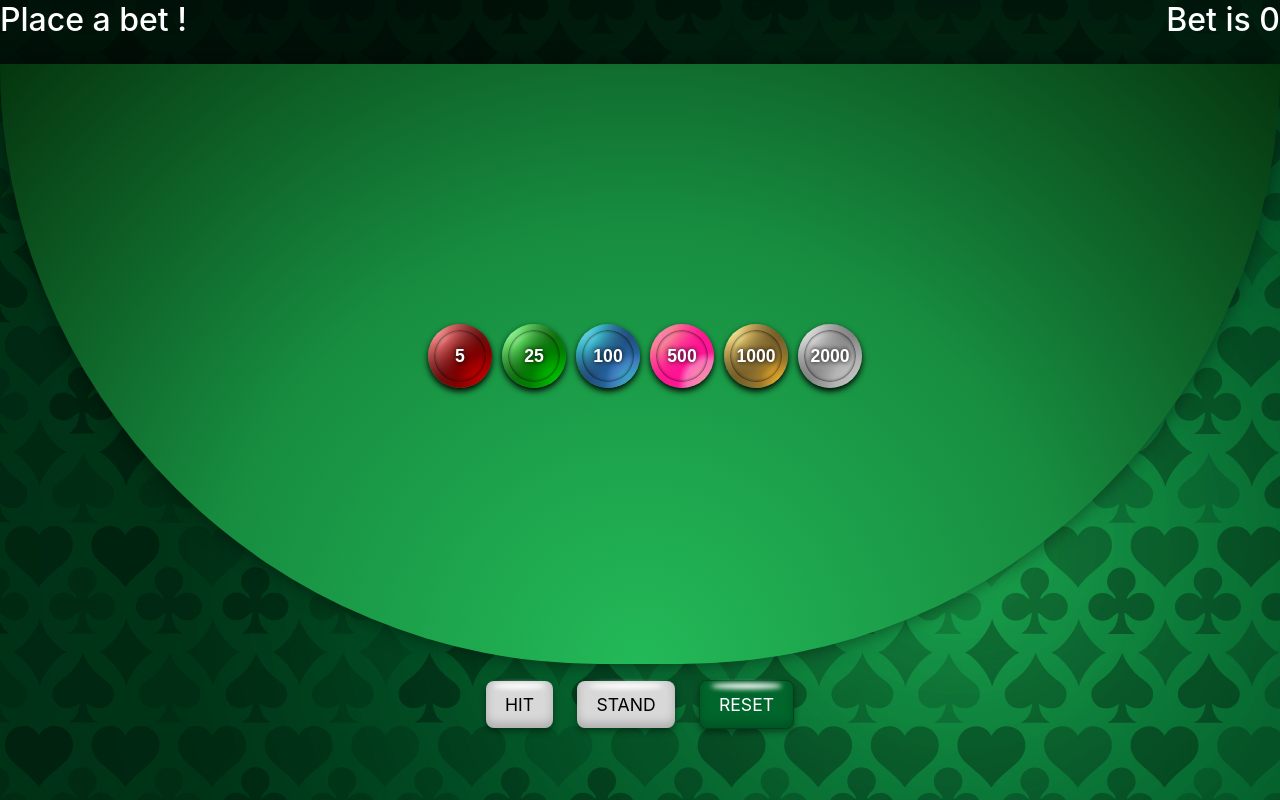
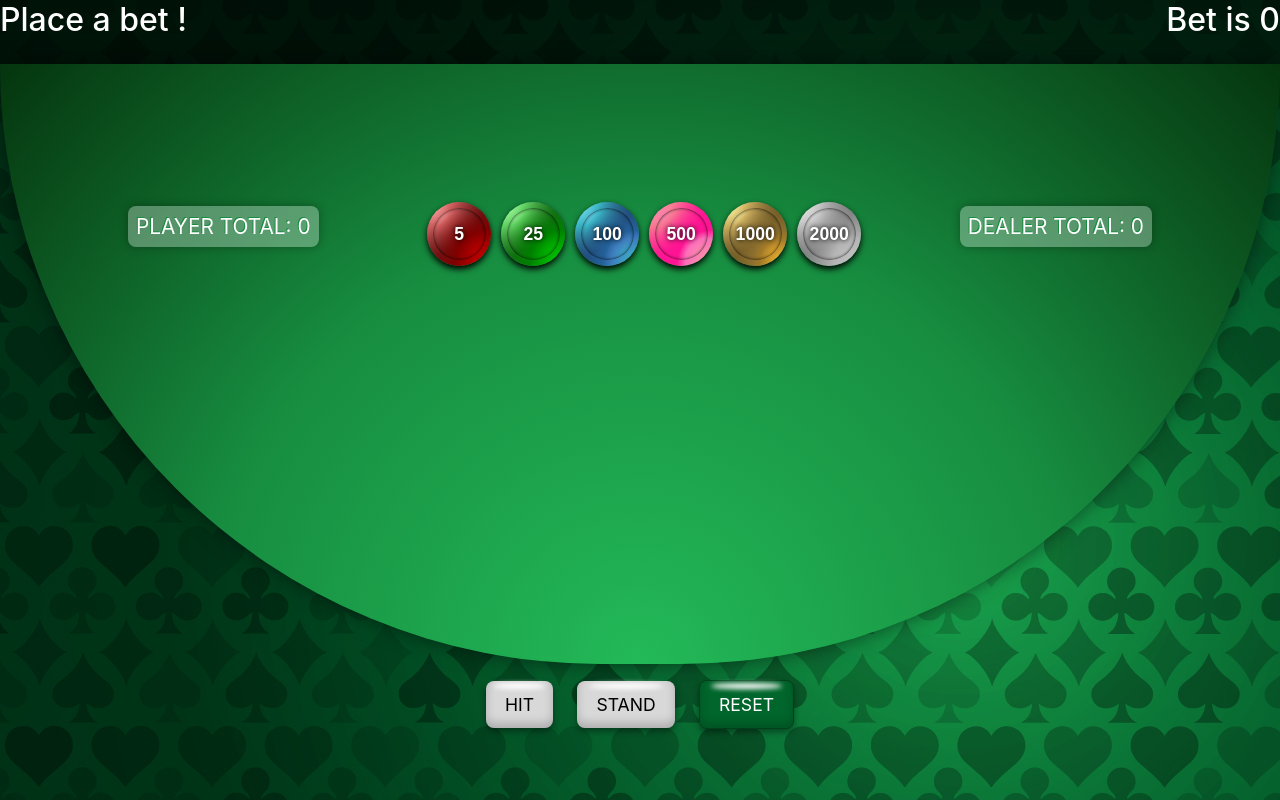
Before and after one commit to viktoriia-kravchuk/blackjack_game, a React (Create React App) app: page / in a window 1280 px wide. Both pictures are taken after a click on the picture 640 px from the left and 611 px from the top of the page. Built offline with nearby package versions, Linux system fonts and the light colour scheme.

Commit message:
score box

```diff
--- a/src/App.tsx
+++ b/src/App.tsx
@@ -26,6 +26,7 @@ function App() {
           <div className="content-container">
             <GameTable />
             <div className="action-container">
+              {/* <Scores> */}
               <ActionButtons />
             </div>
           </div>
--- a/src/components/GameTable/GameTable.module.css
+++ b/src/components/GameTable/GameTable.module.css
@@ -1,7 +1,8 @@
 .game-div {
   display: flex;
   flex-direction: column;
-  justify-content: center;
+  /* justify-content: center; */
+  justify-content: space-around;
   align-items: center;
   background-image: radial-gradient(circle at bottom, #23b958, #178d40, #05350e);
   width: 100%;
@@ -21,6 +22,23 @@
   gap: 1rem;
   flex-wrap: wrap; }
 
+.info-container {
+  display: flex;
+  justify-content: space-between;
+  align-items: center;
+  width: 80%; }
+
+.score-box {
+  background-color: rgba(255, 255, 255, 0.3);
+  color: white;
+  font-size: 1.3rem;
+  font-weight: 400;
+  text-align: center;
+  text-shadow: #178d40 -1px -1px;
+  border-radius: 0.5rem;
+  padding: 0.5rem;
+  box-shadow: 0px 0px 10px rgba(0, 0, 0, 0.3); }
+
 @media (max-width: 767px) {
   .cards-container-inner {
     justify-content: center; } }
--- a/src/components/GameTable/GameTable.tsx
+++ b/src/components/GameTable/GameTable.tsx
@@ -13,9 +13,11 @@ const GameTable = () => {
 
   return (
     <div className={styles["game-div"]}>
-      <BettingOptions />
-      {/* <div>PLAYER TOTAL: {blackjackStore.playerTotal}</div>
-      <div>DEALER TOTAL: {blackjackStore.dealerTotal}</div> */}
+      <div className={styles["info-container"]}>
+      <div className={styles["score-box"]}>PLAYER TOTAL: {blackjackStore.playerTotal}</div>
+        <BettingOptions />
+        <div className={styles["score-box"]}>DEALER TOTAL: {blackjackStore.dealerTotal}</div>
+      </div>
 
       <div className={styles["cards-container"]}>
         <div className={styles["cards-container-inner"]}>
```
